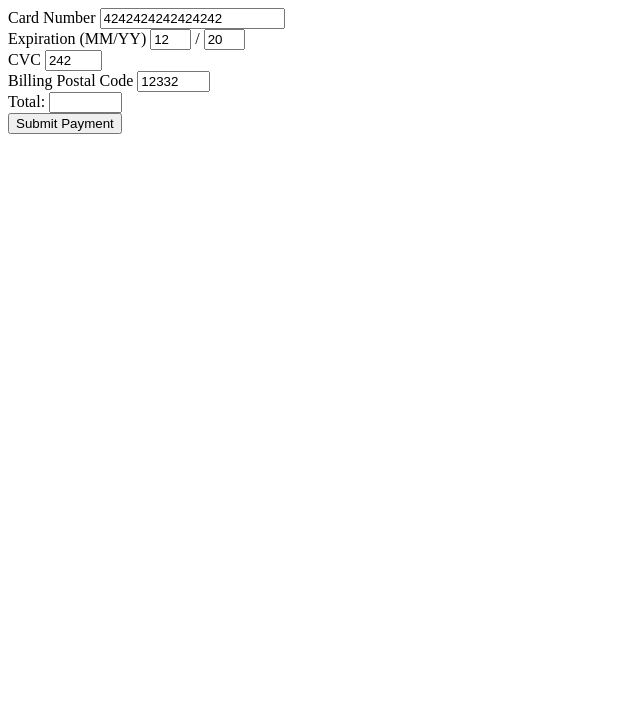
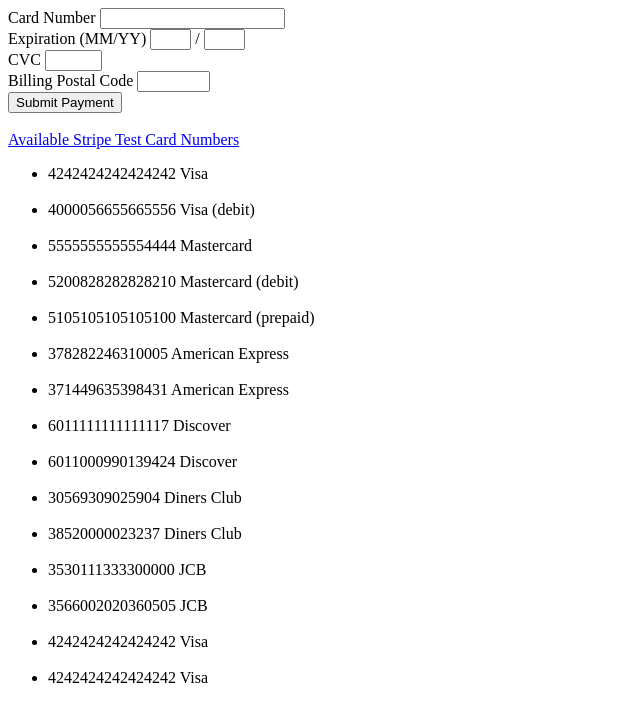
Before and after one commit to HoverEagle2016/RA-Project2-ShoppingCart, a PHP site: page /chargeForm.php in a window 1280 px wide. Shown: the top 722 px of the page, without its empty margins (0-640 px from the left). Run offline with PHP 8.4, Linux system fonts and the light colour scheme; data that the repository does not hold is empty; some libraries are stand-ins or nearby versions.

Commit message:
Hidden the total input prevent user changing the price.

```diff
--- a/chargeForm.php
+++ b/chargeForm.php
@@ -21,42 +21,61 @@ $total = $_POST['total'];
   <div class="form-row">
     <label>
       <span>Card Number</span>
-      <input value="4242424242424242" type="text" size="20" data-stripe="number">
+      <input type="text" size="20" data-stripe="number">
     </label>
   </div>
 
   <div class="form-row">
     <label>
       <span>Expiration (MM/YY)</span>
-      <input value="12" type="text" size="2" data-stripe="exp_month">
+      <input type="text" size="2" data-stripe="exp_month">
     </label>
     <span> / </span>
-    <input value="20" type="text" size="2" data-stripe="exp_year">
+    <input type="text" size="2" data-stripe="exp_year">
   </div>
 
   <div class="form-row">
     <label>
       <span>CVC</span>
-      <input value="242" type="text" size="4" data-stripe="cvc">
+      <input type="text" size="4" data-stripe="cvc">
     </label>
   </div>
 
   <div class="form-row">
     <label>
       <span>Billing Postal Code</span>
-      <input value="12332" type="text" size="6" data-stripe="address_zip">
+      <input type="text" size="6" data-stripe="address_zip">
     </label>
   </div>
 
   <div class="form-row">
     <label>
-      <span>Total:</span>
-      <!-- <P value=><?php echo $total?> </P> -->
-      <input type="text" size="6" name="total" value=<?php echo $total?>>
+      <input type="hidden" size="6" name="total" value=<?php echo $total?>>
     </label>
   </div>
 
   <input type="submit" class="submit" value="Submit Payment">
 </form>
+<br>
+<a href="https://stripe.com/docs/testing">Available Stripe Test Card Numbers</a>
+</br>
+<ul>
+  <li>4242424242424242  Visa</li> </br>
+  <li>4000056655665556  Visa (debit)</li></br>
+  <li>5555555555554444  Mastercard</li></br>
+  <li>5200828282828210  Mastercard (debit)</li></br>
+  <li>5105105105105100  Mastercard (prepaid)</li></br>
+  <li>378282246310005   American Express</li></br>
+  <li>371449635398431   American Express</li></br>
+  <li>6011111111111117  Discover</li></br>
+  <li>6011000990139424  Discover</li></br>
+  <li>30569309025904    Diners Club</li></br>
+  <li>38520000023237    Diners Club</li></br>
+  <li>3530111333300000  JCB</li></br>
+  <li>3566002020360505  JCB</li></br>
+  <li>4242424242424242  Visa</li></br>
+  <li>4242424242424242  Visa</li></br>
+</ul>
+
 </body>
 </html>
--- a/index.html
+++ b/index.html
@@ -52,7 +52,7 @@
 		    <div class="modal-footer">
 		        <h3 id="total"></h3>
 		        <form action="chargeForm.php" method="POST">
-		        	<input id="chekoutPrice" type="text" name="total" >
+		        	<input id="chekoutPrice" type="hidden" name="total" >
 		        	<input type="submit" name="checkout" value="checkout">
 		        </form>
 
--- a/src/scss/_style.scss
+++ b/src/scss/_style.scss
@@ -548,7 +548,8 @@ Menu Section
 }
 
 .popImg{
-	width: 15vw;
+	width: 17vw;
+    height: 15vh;
 
 }
 
```
Also changed, not shown: build/app.css, build/bundle.js.
